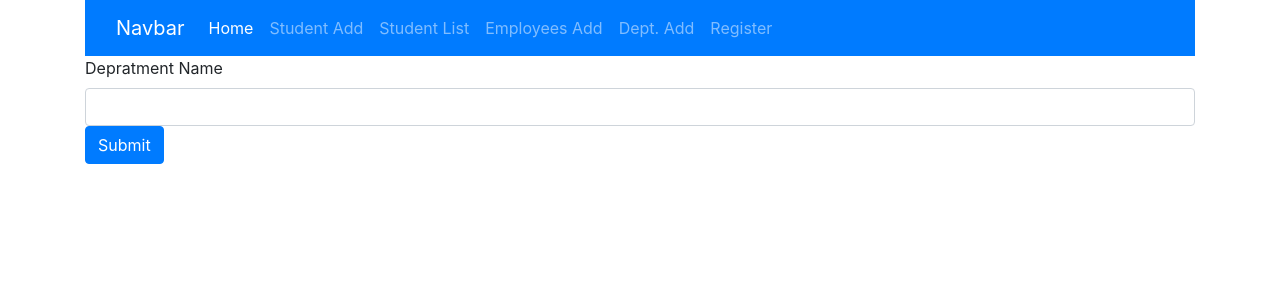
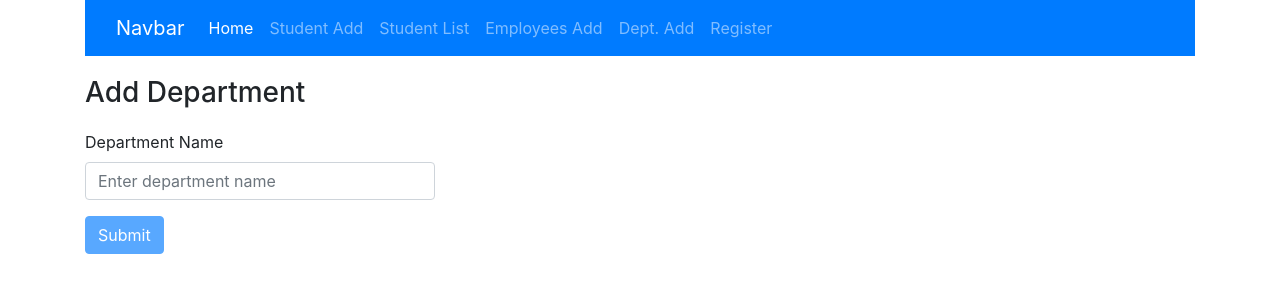
Before and after one commit to AmberInfotech/TechRight, an Angular app: page /dept/add in a window 1280 px wide. Shown: the top 300 px of the page. Built offline with nearby package versions, Linux system fonts and the light colour scheme.

Commit message:
add dept

```diff
--- a/src/app/add-dept/add-dept.component.html
+++ b/src/app/add-dept/add-dept.component.html
@@ -1,7 +1,20 @@
+<h3 style="margin-top: 20px;margin-bottom: 20px;">Add Department</h3>
 <form [formGroup]="deptForm">
-    <label>Depratment Name</label>
-    <input type="text" name="deptName" formControlName="deptName" class="form-control">
+    <div class="row">
+        <div class="col-md-4 form-group">
+            <label>Department Name</label>
+            <input type="text" name="deptName" formControlName="deptName" placeholder="Enter department name"
+                class="form-control">
+            <div class="error" [hidden]="f.deptName.valid || f.deptName.pristine">
+               <p *ngIf="f.deptName.errors?.required">Department name is required</p>
+               <p *ngIf="f.deptName.errors?.maxlength">Department name cannot exceed 50 characters</p>
+            </div>
+        </div>
 
-
-    <button class="btn btn-primary" type="button">Submit</button>
+    </div>
+    <div class="row">
+        <div class="col-md-4 form-group">
+            <button class="btn btn-primary" [disabled]="deptForm.invalid" type="button">Submit</button>
+        </div>
+    </div>
 </form>
--- a/src/app/add-dept/add-dept.component.ts
+++ b/src/app/add-dept/add-dept.component.ts
@@ -16,8 +16,14 @@ export class AddDeptComponent implements OnInit {
 
   ngOnInit(): void {
     this.deptForm = this.fb.group({
-      deptName: ['', Validators.required, Validators.maxLength(50)]
+      deptName: ['', Validators.compose(
+        [Validators.required, Validators.maxLength(50)]
+      )]
     });
   }
 
+  get f() {
+    return this.deptForm.controls;
+  }
+
 }
```
